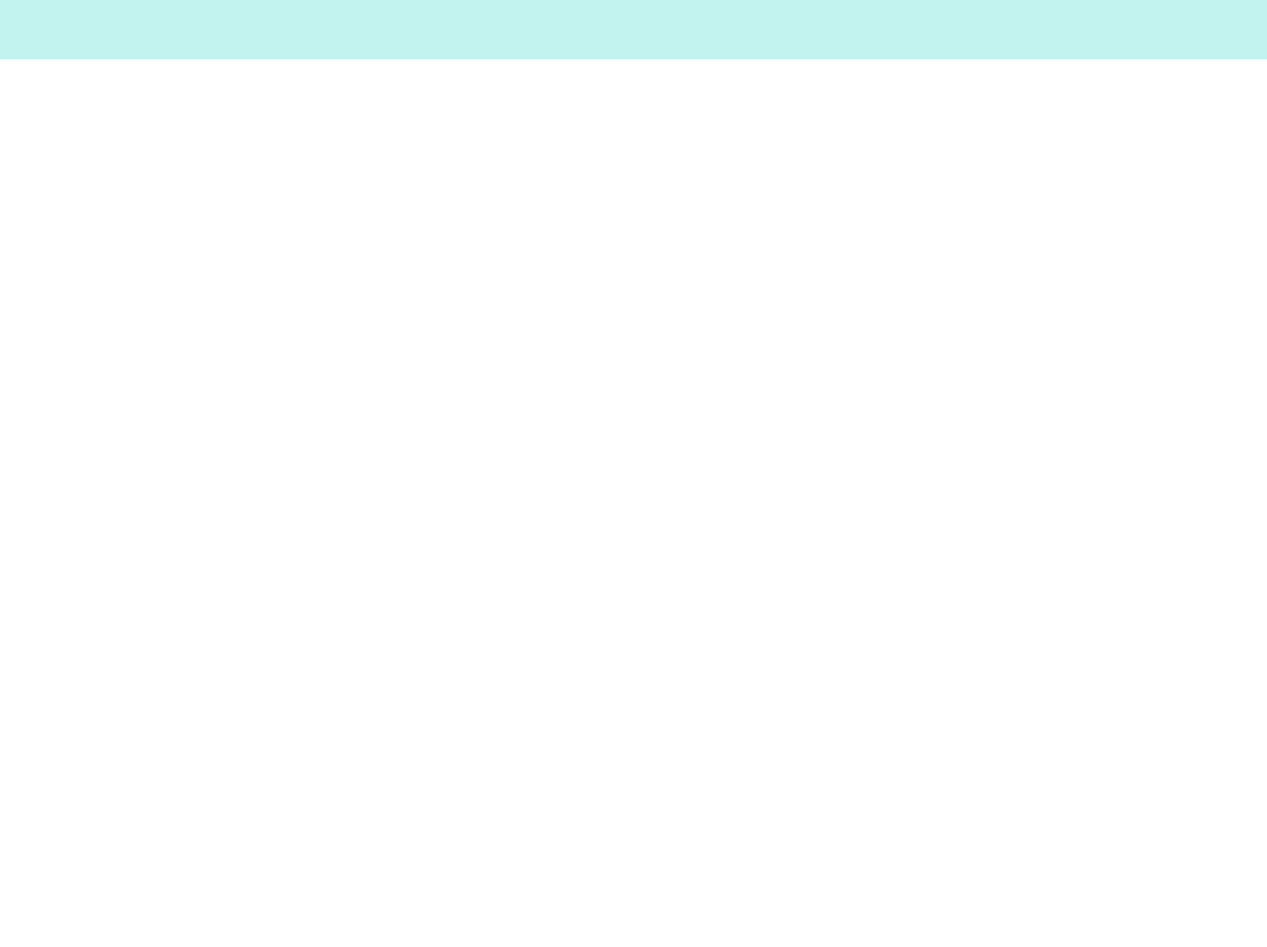
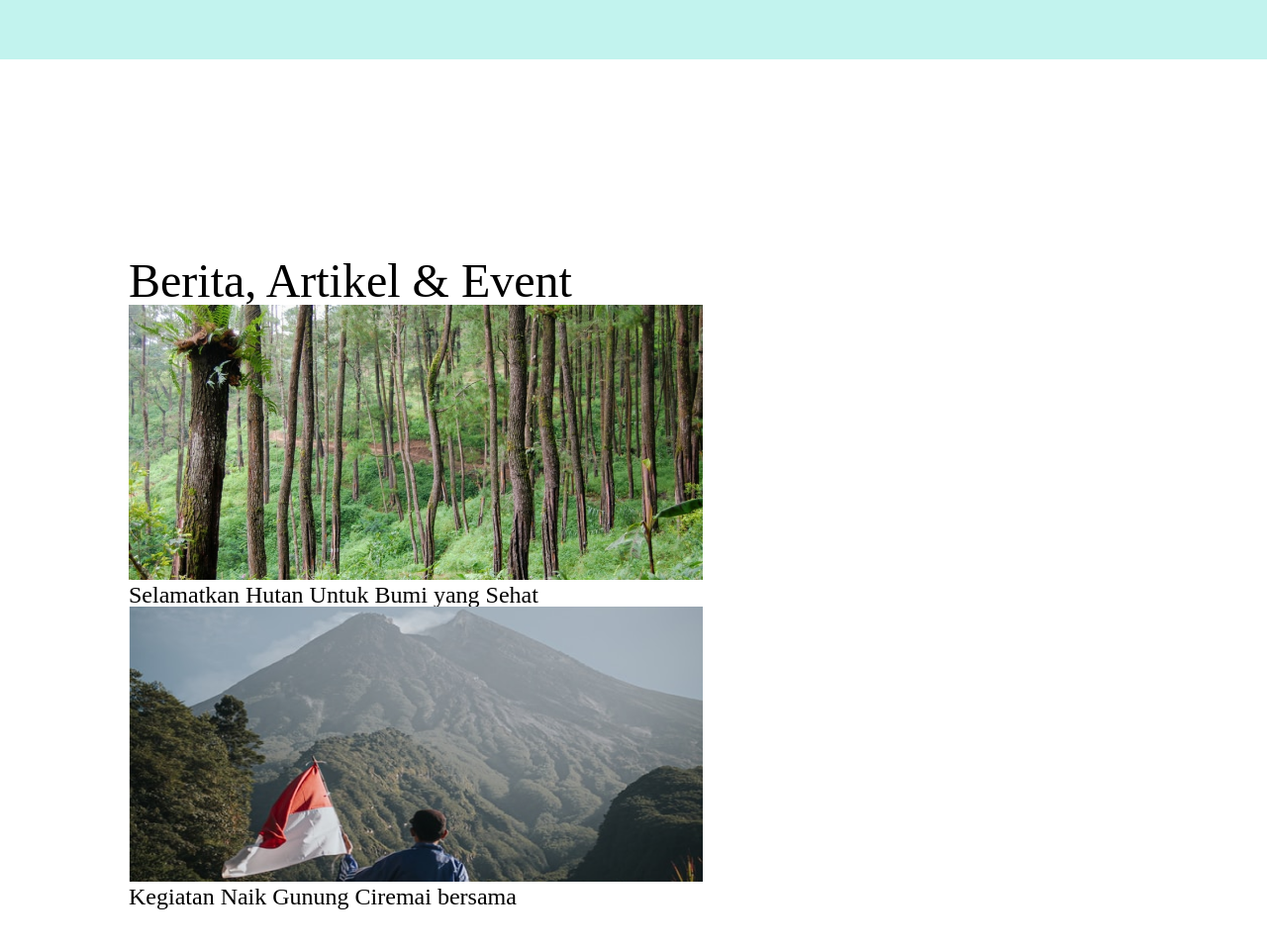
Before and after one commit to nutsakveselava/davaleba-5, a plain HTML site: page index.html in a window 1280 px wide. Shown: the part 1755-2712 px from the top of the page at 99% size. Before the commit the page ends 1815 px from the top, so only its background shows below. Drawn offline with Linux system fonts and the light colour scheme.

Commit message:
section2

```diff
--- a/css/style.css
+++ b/css/style.css
@@ -24,6 +24,7 @@ nav{
     font-weight: 400;
     font-size: 20px;
     margin-left: 357px;
+    font-family: Nerko One;
 
 }
 
@@ -57,16 +58,20 @@ article{
     font-size: 48px;
     font-weight: 500;
     margin-bottom: 60px;
+    font-family: Poppins;
 }
 
 .p1{
     margin-bottom: 52px;
     font-size: 20px;
     font-weight: 400;
+    font-family: Nerko One;
 }
 .p2{
     font-size: 20px;
     font-weight: 400;
+    font-family: Nerko One;
+
 
 }
 
@@ -97,14 +102,42 @@ margin-left: 110px;
 
 .heading2{
     font-size: 32px;
-    fontblock-weight: 500;
+    font-weight: 500;
+    font-family: Poppins;
 
 }
 
 .txt1{
     font-size: 18px;
     font-weight: 400;
+    font-family: Poppins;
+
 }
 .button2{
     margin-top: 56px;
 }
+
+/* section2 */
+.bigbox{
+    margin:  200px 130px;
+}
+
+.heading3{
+font-family: Poppins;
+font-size: 48px;
+font-weight: 500;
+text-align: left;
+
+}
+.text{
+    font-family: Poppins;
+font-size: 24px;
+font-weight: 400;
+
+
+}
+.text2{
+    font-family: Poppins;
+font-size: 24px;
+font-weight: 400;
+}
--- a/index.html
+++ b/index.html
@@ -49,6 +49,24 @@
 
 </section>
 
+<!-- section2 -->
+<section class="sec2">
+    <div class="bigbox">
+    <h1 class="heading3">Berita, Artikel & Event</h1>
+    <div class="div1">
+        <img src="photos/unsplash_uD4wymJbp7g.png" alt="">
+        <p class="text">Selamatkan Hutan Untuk Bumi yang Sehat</p>
+    </div>
+<div class="div2">
+    <img src="photos/unsplash_go75G-7A5jw.png" alt="">
+    <p class="text2">
+        Kegiatan Naik Gunung Ciremai bersama
+    </p>
+</div>
+</div>
+
+</section>
+
 
 </body>
 </html>
```
Also changed, not shown: photos/unsplash_go75G-7A5jw.png (added), photos/unsplash_uD4wymJbp7g.png (added).
